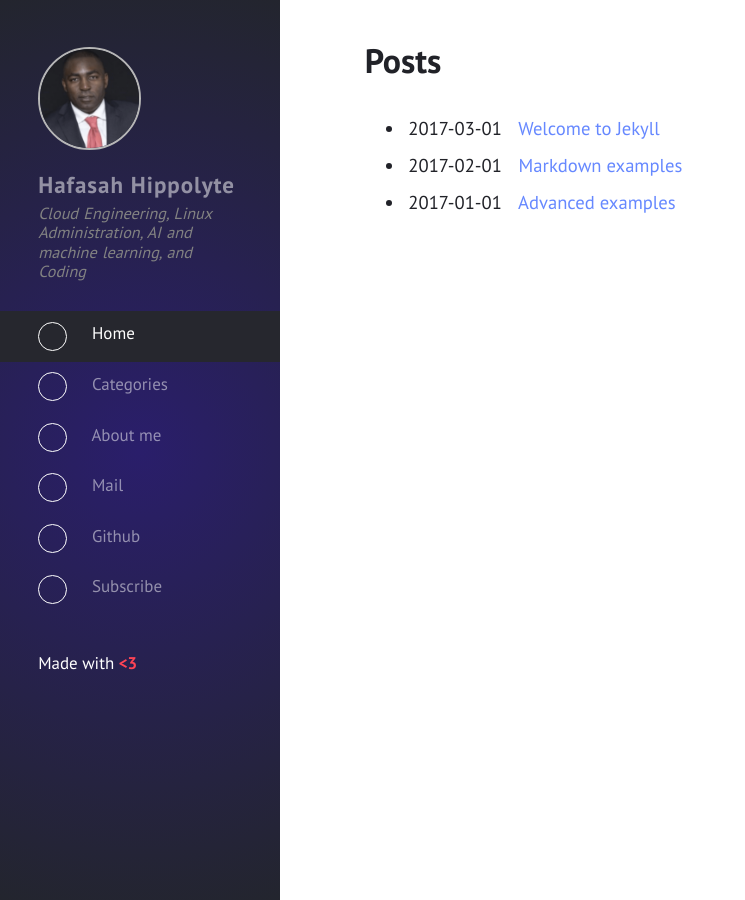
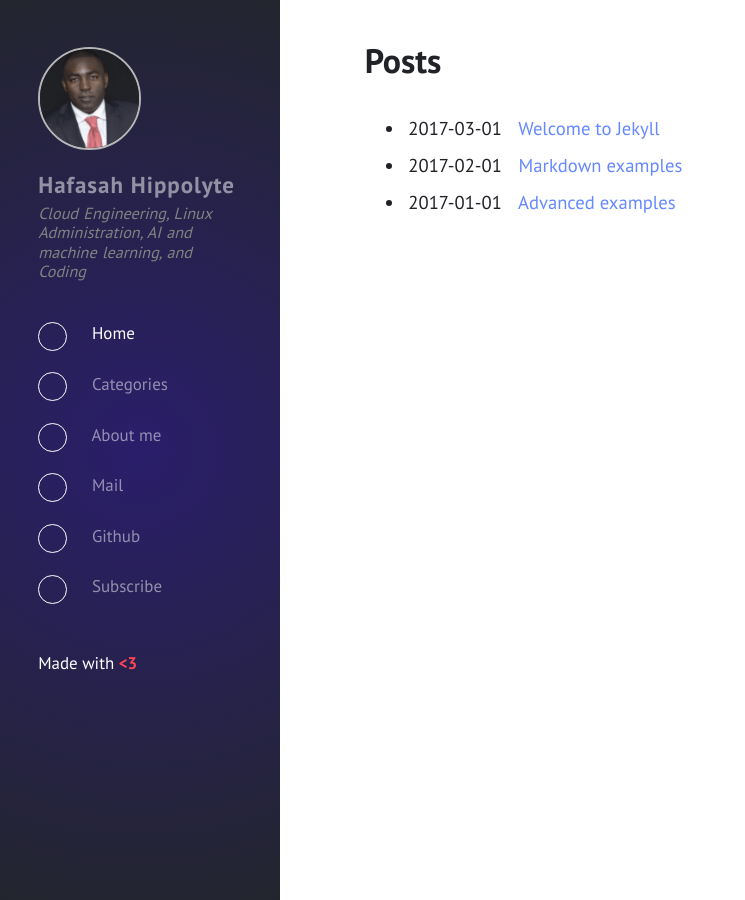
Before and after one commit to hfasah/hfasah.github.io, a Jekyll site: the page built from index.html, in a window 1280 px wide. Shown: the whole page, without its empty margins (0-745 px from the left). Built offline with Jekyll 4.4.1, drawn with Linux system fonts in a browser that asks for light colours.

Commit message:
Update sidebar.sass

```diff
--- a/assets/css/sidebar.sass
+++ b/assets/css/sidebar.sass
@@ -44,7 +44,6 @@ nav a
   padding: .5em 2.25em
 
 nav a:hover, nav a.selected
-  background: lighten($dark, 2%)
   text-decoration: inherit
 
 .icon
```
